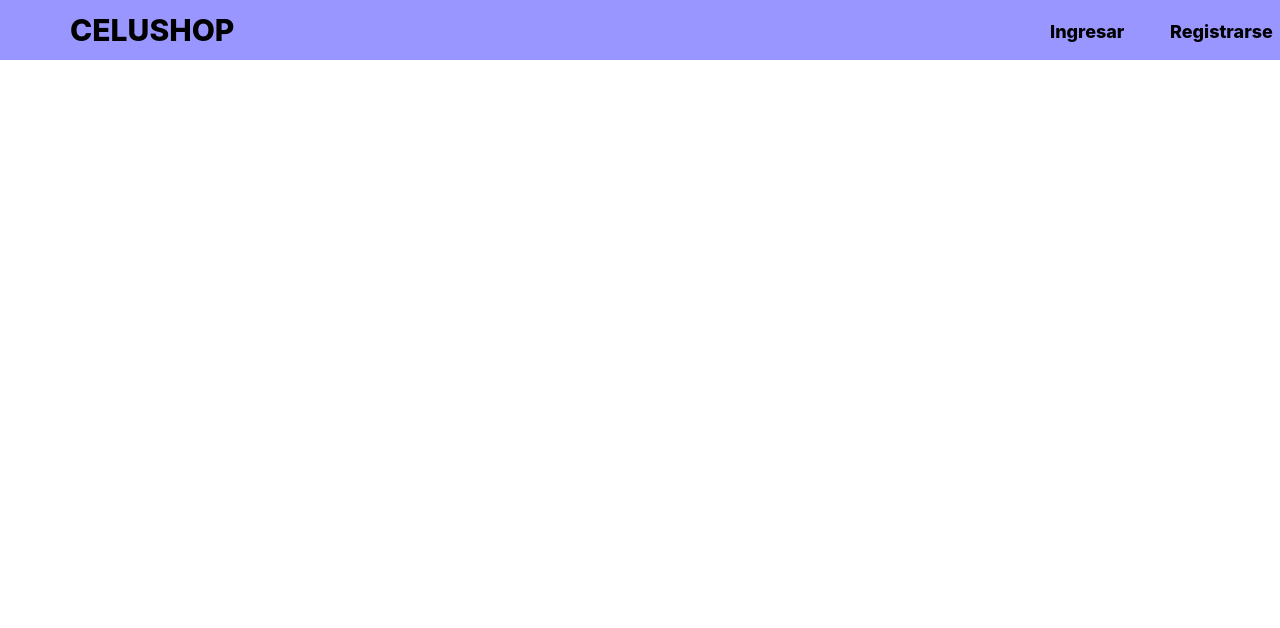
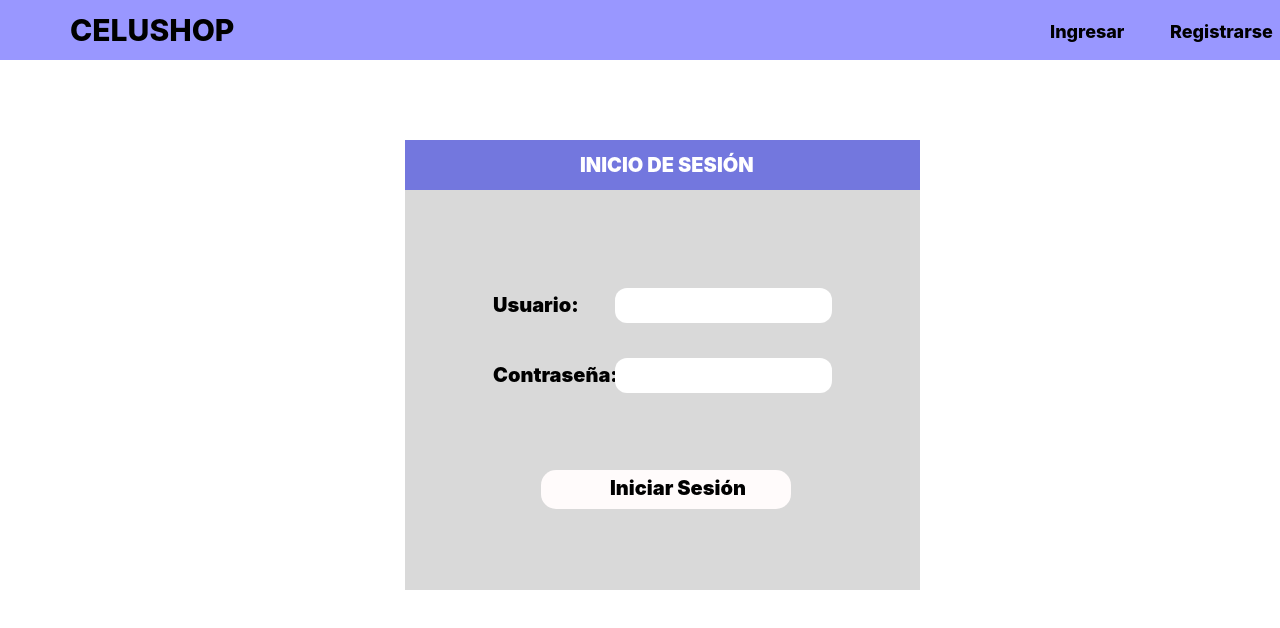
Before and after one commit to YanezMiguel/CeluShop-Frontend-Backend-V1.0, a plain HTML site: page Frontend/login/login.html in a window 1280 px wide. Shown: the top 628 px of the page. Drawn offline with nearby package versions, Linux system fonts and the light colour scheme.

Commit message:
Login V1.1

```diff
--- a/Frontend/login/login.html
+++ b/Frontend/login/login.html
@@ -24,5 +24,23 @@
             </div>
         </nav>
     </header>
+
+    <main>
+        <div class="login-container1" style="width: 515px; height: 50px; left: 405px; top: 140px; position: absolute; background: #7377DE">
+            <h1 class="titulo" style="left: 175px; top: 10px; position: absolute; color: white; font-size: 20px; font-family: Inter; font-weight: 900; word-wrap: break-word">INICIO DE SESIÓN</h1>
+        </div>
+
+        <div class="login-container2" style="width: 515px; height: 400px; left: 405px; top: 190px; position: absolute; background: #D9D9D9">
+            <h1 class="titulo-usuario" style="left: 88px; top: 100px; position: absolute; color: black; font-size: 20px; font-family: Inter; font-weight: 900; word-wrap: break-word">Usuario:</h1>
+                <input type="text" style="border-radius: 12px ;width: 217px; height: 35px; left: 210px; top: 98px; position: absolute; background: linear-gradient(0deg, white 0%, white 100%), linear-gradient(0deg, white 0%, white 100%), linear-gradient(0deg, white 0%, white 100%)" required>
+
+            <h1 class="titulo-contraseña" style="left: 88px; top: 170px; position: absolute; color: black; font-size: 20px; font-family: Inter; font-weight: 900; word-wrap: break-word">Contraseña:</h1>
+                <input type="password" style="border-radius: 12px ;width: 217px; height: 35px; left: 210px; top: 168px; position: absolute; background: linear-gradient(0deg, white 0%, white 100%), linear-gradient(0deg, white 0%, white 100%), linear-gradient(0deg, white 0%, white 100%)" required>
+
+            <button class="boton-login" type="submit" style="width: 250px; height: 39px; left: 136px; top: 280px; position: absolute; background: #FFFBFB; border-radius: 15px">
+                <h1 class="titulo-boton" style="left: 69px; top: 3px; position: absolute; color: black; font-size: 20px; font-family: Inter; font-weight: 900; word-wrap: break-word">Iniciar Sesión</h1>
+            </button>
+        </div>
+    </main>
 </body>
 </html>
```
